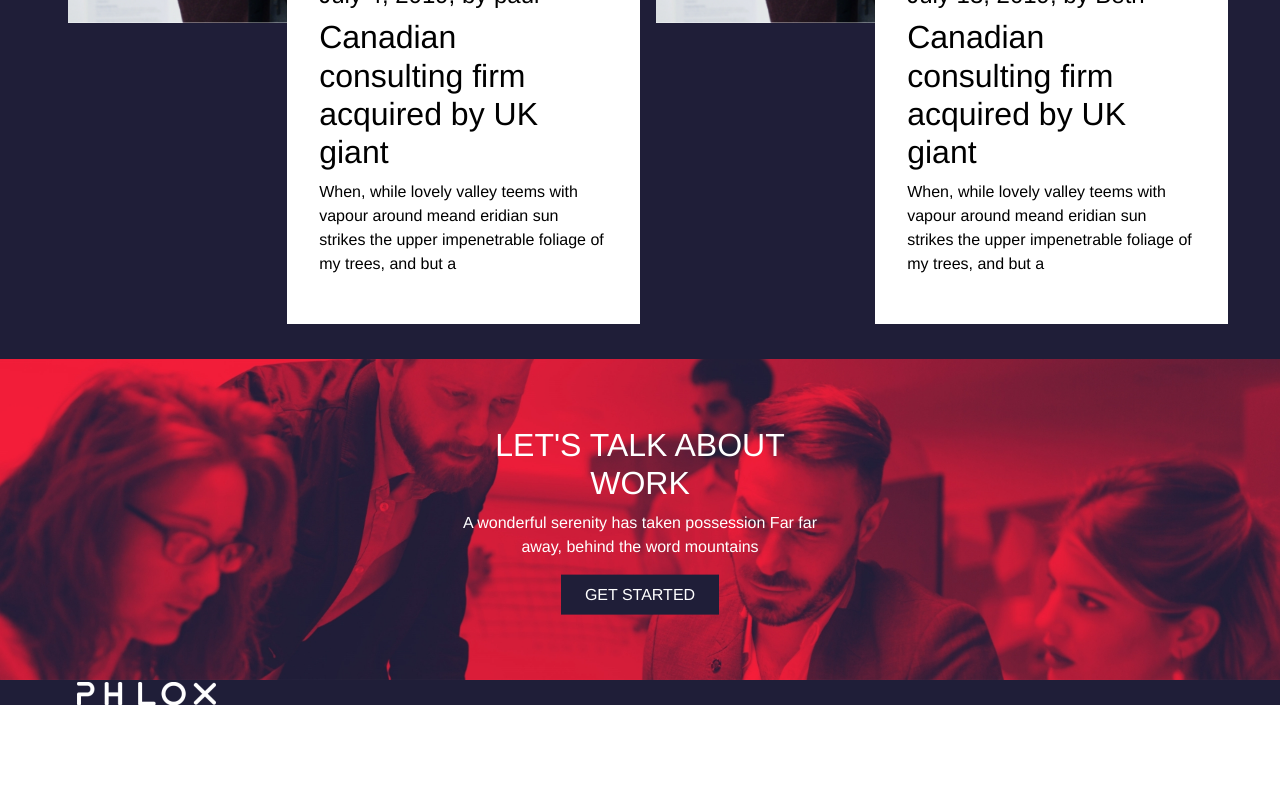
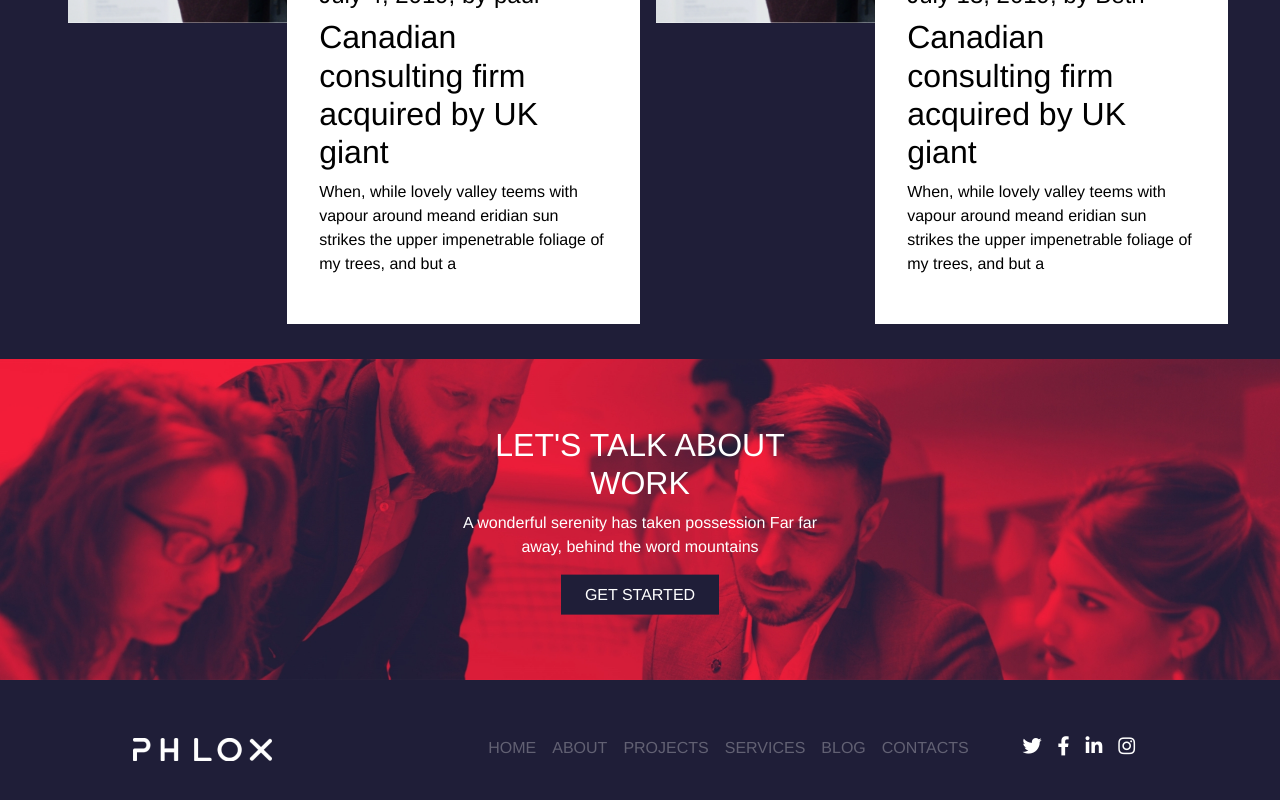
Before and after one commit to AndreaNocciolini/proj-html-vuejs, a Vue app: page / in a window 1280 px wide. Shown: the part 4246-5046 px from the top of the page. Before the commit the page ends 4951 px from the top, so only its background shows below. Built offline with nearby package versions, Linux system fonts and the light colour scheme.

Commit message:
add upperFooter component start bottomFooter

```diff
--- a/src/components/Footer.vue
+++ b/src/components/Footer.vue
@@ -1,16 +1,57 @@
 <template>
   <footer>
-      <div class="links-container">
-          <div class="logo">
-              <img src="../assets/images/logotype-2-139x23.png" alt="">
-          </div>
-      </div>
+      <UpperFooter :upperFooterLinks="upperFooterLinks" :upperFooterSocial="upperFooterSocial" />
+      <BottomFooter />
   </footer>
 </template>
 
 <script>
+import UpperFooter from './footer_components/UpperFooter.vue'
+import BottomFooter from './footer_components/BottomFooter.vue'
 export default {
     name: "Footer",
+    components: {
+        UpperFooter,
+        BottomFooter
+    },
+    data() {
+        return {
+            upperFooterLinks: {
+                0: {
+                    link: 'HOME'
+                },
+                1: {
+                    link: 'ABOUT'
+                },
+                2: {
+                    link: 'PROJECTS'
+                },
+                3: {
+                    link: 'SERVICES'
+                },
+                4: {
+                    link: 'BLOG'
+                },
+                5: {
+                    link: 'CONTACTS'
+                },
+            },
+            upperFooterSocial: {
+                0: {
+                    icon: 'fab fa-instagram',
+                },
+                1: {
+                    icon: 'fab fa-linkedin-in',
+                },
+                2: {
+                    icon: 'fab fa-facebook-f',
+                },
+                3: {
+                    icon: 'fab fa-twitter',
+                },
+            }
+        }
+    }
 }
 </script>
 
@@ -18,9 +59,5 @@ export default {
     footer{
         width: 100%;
         background-color: var(--bg-dark-3);
-        .links-container {
-            width: 88%;
-            margin: 0 auto;
-        }
     }
 </style>
--- /dev/null
+++ b/src/components/footer_components/BottomFooter.vue
@@ -0,0 +1,18 @@
+<template>
+  <div></div>
+</template>
+<!-- // RIPARTIRE DA QUI ***********************************************************************-->
+<script>
+export default {
+    name: 'BottomFooter'
+}
+</script>
+
+<style lang="scss" scoped>
+  div {
+    height: 50px;
+    width: 100%;
+    background-color: var(--bg-dark-3);
+  }
+
+</style>
--- /dev/null
+++ b/src/components/footer_components/UpperFooter.vue
@@ -0,0 +1,65 @@
+<template>
+    <div class="upper-container row row-cols-3 p-5">
+        <div class="logo p-2">
+            <img src="../../assets/images/logotype-2-139x23.png" alt="">
+        </div>
+        <div class="links-container col d-flex justify-content-around">
+            <ul class="d-flex">
+                <li v-for="(element, index) in upperFooterLinks" :key="index" class="p-2">
+                    <a href="">{{element.link}}</a>
+                </li>
+            </ul>
+        </div>
+        <div class="social-container">
+            <ul class="d-flex flex-row-reverse">
+                <li v-for="(el, index) in upperFooterSocial" :key="'Social' + index" class="p-2">
+                    <i :class="el.icon"></i>
+                </li>
+            </ul>
+        </div>
+    </div>
+</template>
+
+<script>
+export default {
+    name: 'UpperFooter',
+    props: [
+        'upperFooterLinks',
+        'upperFooterSocial'
+    ]
+}
+</script>
+
+<style lang="scss" scoped>
+    .upper-container {
+        width: 88%;
+        margin: 0 auto;
+        border-bottom: 1px solid var(--border-white-2);
+        .links-container {
+            ul {
+                list-style-type: none;
+                padding: 0;
+                margin: 0;
+                li {
+                    a {
+                        text-decoration: none;
+                        color: var(--tx-grey-6);
+                    }
+                }
+            }
+        }
+    }
+    .social-container {
+            ul {
+                list-style-type: none;
+                padding: 0;
+                margin: 0;
+                li {
+                    i{
+                       color: var(--tx-white-1);
+                        font-size: 1.2em;
+                    }
+                }
+            }
+        }
+</style>
```
